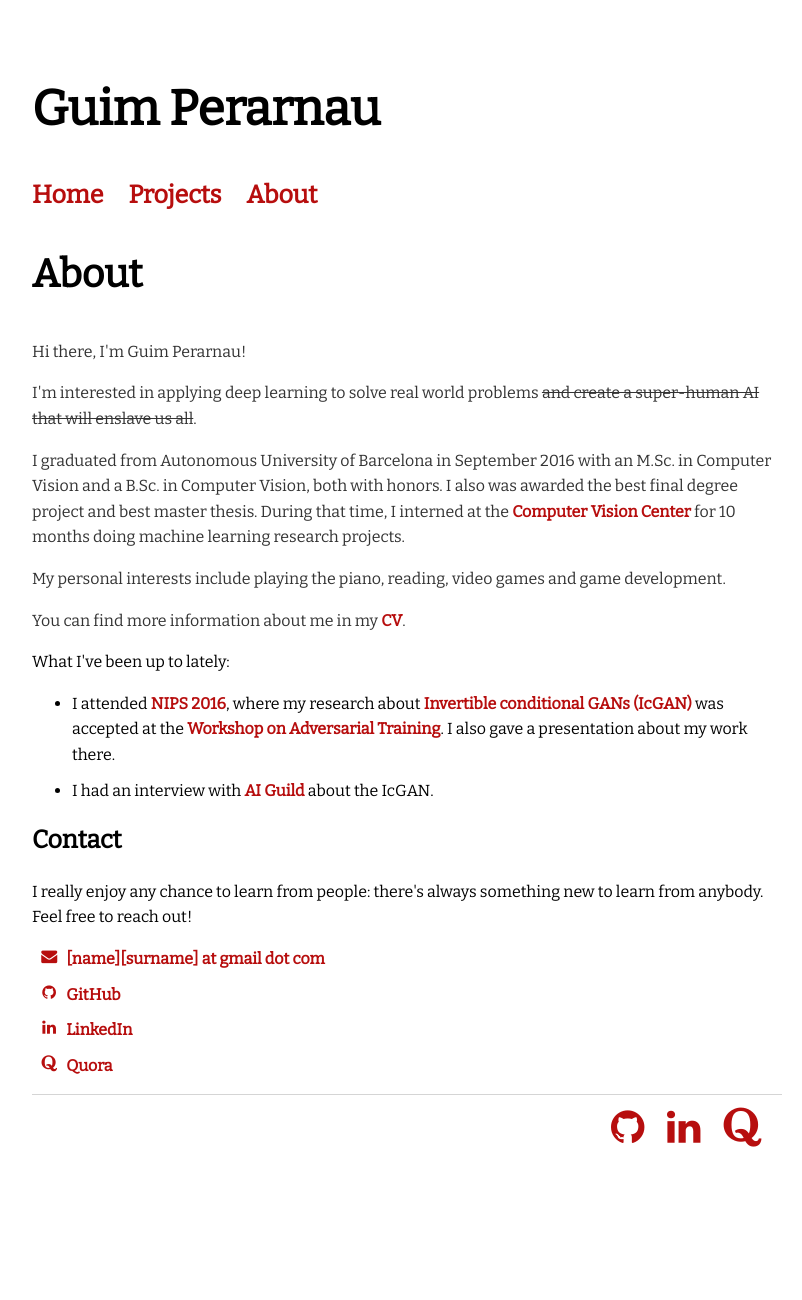
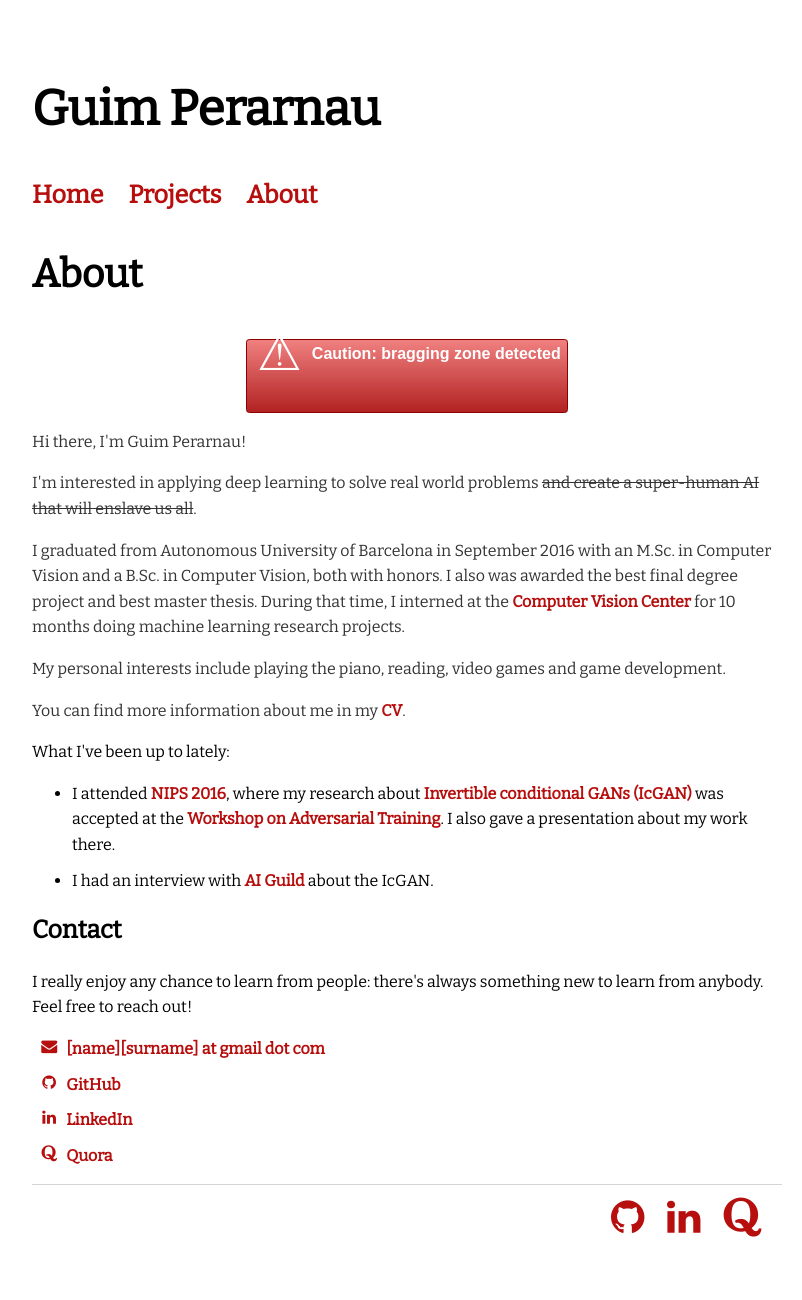
Before and after one commit to Guim3/guim3.github.io, a Jekyll site: the page built from about/index.html, in a window 1280 px wide. Shown: the whole page, without its empty margins (233-1035 px from the left). Built offline with Jekyll 4.4.1, drawn with Linux system fonts in a browser that asks for light colours; before the commit the page ends 1210 px from its top, so only the background shows below that.

Commit message:
Add bragging warning in about

```diff
--- a/about/index.html
+++ b/about/index.html
@@ -4,6 +4,8 @@ title: About
 ---
 <h1>{{ page.title }}</h1>
 <div class="blurb">
+	<div class='warn'><span class="triangle">&#9888;</span><span class="text">Caution: bragging zone detected<span></div>
+
 	<p>Hi there, I'm Guim Perarnau!</p>
 	<p>I'm interested in applying deep learning to solve real world problems <s>and create a super-human AI that will enslave us all</s>.
 	</p>
--- a/css/main.css
+++ b/css/main.css
@@ -149,3 +149,26 @@ ul.posts {
 ul.posts li {
     list-style: none;
 }
+
+div.warn {
+  position: relative;
+  margin: 0 auto;
+  border: solid 1px darkred;
+  width: 20em; height: 4.5em;
+  border-radius: .2em;
+  background: linear-gradient(lightcoral, firebrick);
+  color: #ffffff;
+}
+div.warn span.text {
+  margin-left: 10px;
+  font-family: Arial;
+  font-size: 16px;
+  font-weight: 700;
+  vertical-align: middle;
+}
+
+div.warn span.triangle {
+  margin-left: 10px;
+  font-size: 50px;
+  vertical-align: middle;
+}
```
